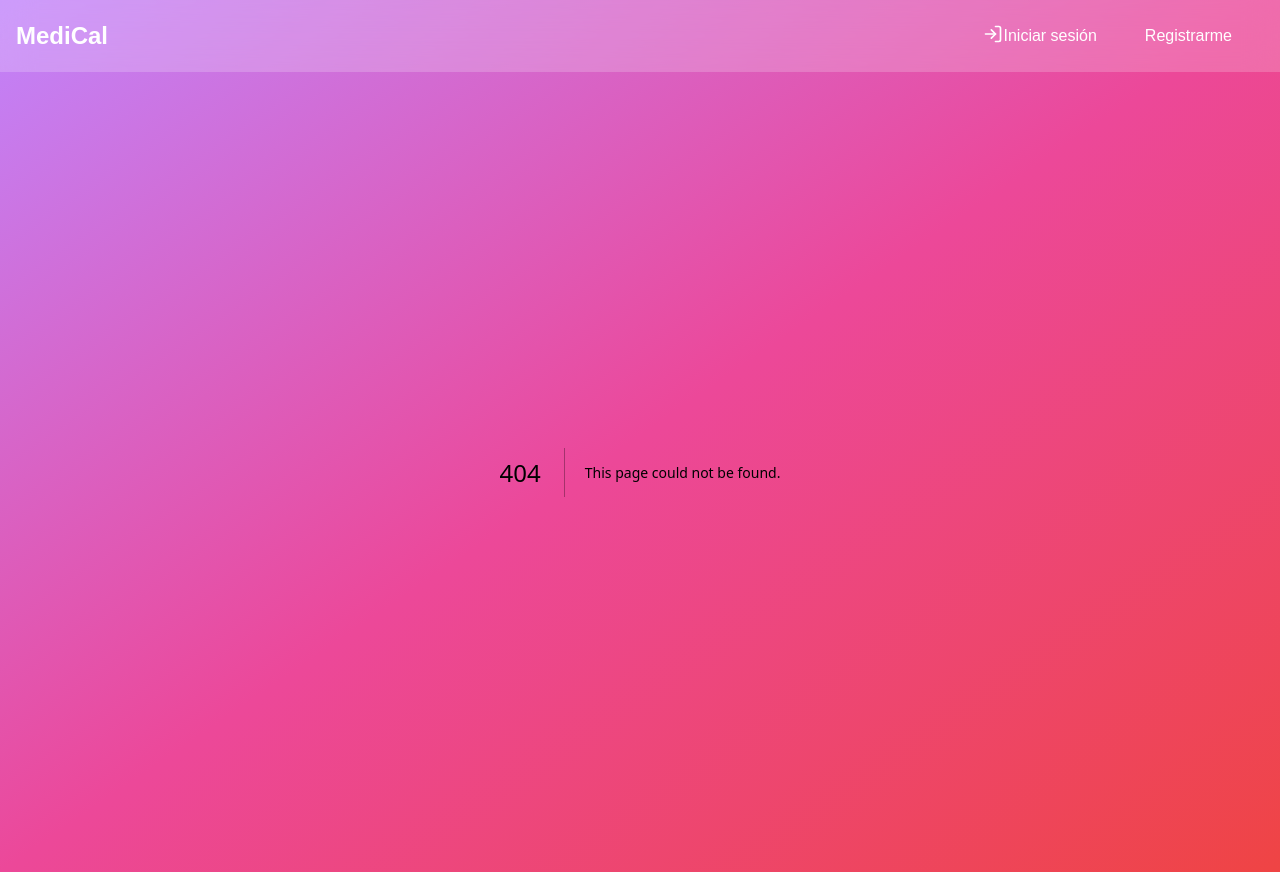
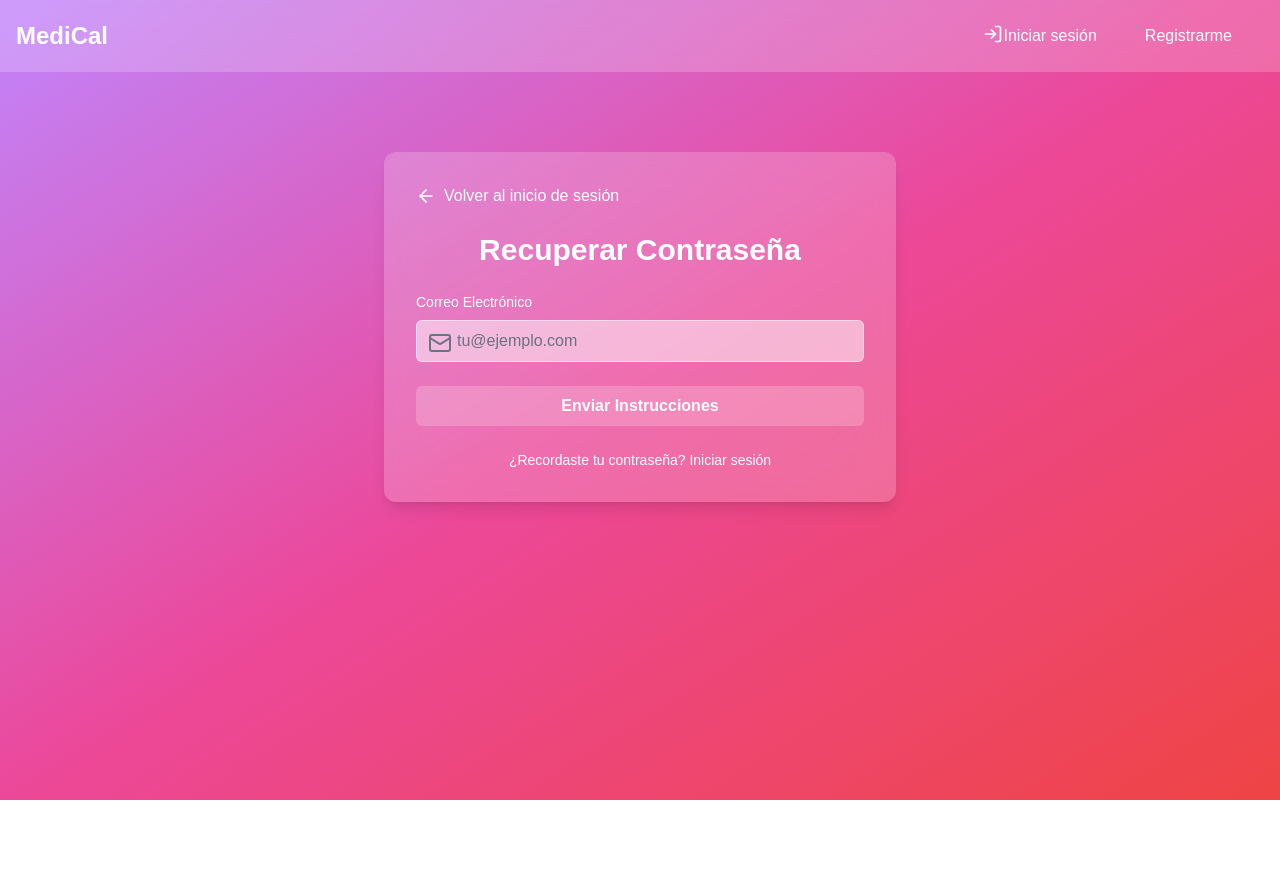
Before and after one commit to MartinKun/MediCal, a Next.js app in the folder frontend/: page /recoveryPassword in a window 1280 px wide. Before the commit this address had no page. After the commit the page ends 800 px from the top, so only its background shows below. Built offline with nearby package versions, Linux system fonts and the light colour scheme.

Commit message:
RecoveryPassword Page was added

```diff
--- a/frontend/src/app/login/page.tsx
+++ b/frontend/src/app/login/page.tsx
@@ -1,6 +1,7 @@
 "use client";
 import { LoginForm } from "@/components/form/LoginForm";
 import { Card } from "@/components/others/Card";
+import Link from "next/link";
 
 export default function Login() {
   return (
@@ -14,14 +15,14 @@ export default function Login() {
       <Card title={"Iniciar Sesión"}>
         <LoginForm />
         <div className="mt-4 text-center">
-          <a
-            href="#"
+          <Link
+            href="/recoveryPassword"
             className="text-white
                        hover:underline
                        text-sm"
           >
             ¿Olvidaste tu contraseña?
-          </a>
+          </Link>
         </div>
       </Card>
     </section>
--- /dev/null
+++ b/frontend/src/app/recoveryPassword/page.tsx
@@ -0,0 +1,39 @@
+"use client";
+import { RecoveryPasswordForm } from "@/components/form/RecoveryPasswordForm";
+import { Card } from "@/components/others/Card";
+import { ArrowLeftIcon } from "lucide-react";
+import Link from "next/link";
+
+export default function RecoveryPassword() {
+  return (
+    <section
+      className="max-w-xl
+                 mx-auto
+                 px-8
+                 py-8
+                 md:py-20"
+    >
+      <Card
+        backTo={{ href: "/login", value: "Volver al inicio de sesión" }}
+        title={"Recuperar Contraseña"}
+      >
+        <RecoveryPasswordForm />
+        <p
+          className="mt-6
+                     text-center
+                     text-white
+                     text-sm"
+        >
+          ¿Recordaste tu contraseña?{" "}
+          <Link
+            href="/login"
+            className="font-medium
+                       hover:underline"
+          >
+            Iniciar sesión
+          </Link>
+        </p>
+      </Card>
+    </section>
+  );
+}
--- /dev/null
+++ b/frontend/src/components/form/RecoveryPasswordForm.tsx
@@ -0,0 +1,23 @@
+import useFormState from "@/hook/useForm";
+import { MailIcon } from "lucide-react";
+import { InputWithIcon } from "./InputWithIcon";
+import { SubmitButton } from "./SubmitButton";
+
+export const RecoveryPasswordForm = () => {
+  const { formState, setFormState } = useFormState({ email: "" });
+  return (
+    <form className="space-y-6">
+      <InputWithIcon
+        name={"email"}
+        label={"Correo Electrónico"}
+        type={"email"}
+        placeholder={"tu@ejemplo.com"}
+        icon={MailIcon}
+        value={formState.email}
+        handleChange={setFormState}
+      />
+
+      <SubmitButton value={"Enviar Instrucciones"} />
+    </form>
+  );
+};
--- a/frontend/src/components/others/Card.tsx
+++ b/frontend/src/components/others/Card.tsx
@@ -1,8 +1,15 @@
+import { ArrowLeftIcon } from "lucide-react";
+import Link from "next/link";
+
 type Props = {
+  backTo?: {
+    href: string;
+    value: string;
+  };
   title: string;
 } & React.ComponentProps<"div">;
 
-export const Card = ({ title, children }: Props) => {
+export const Card = ({ backTo, title, children }: Props) => {
   return (
     <div
       className="bg-white
@@ -12,6 +19,22 @@ export const Card = ({ title, children }: Props) => {
                  p-8
                  shadow-lg"
     >
+      {backTo && (
+        <Link
+          href={backTo.href}
+          className="text-white
+                     hover:text-gray-200
+                     transition
+                     duration-300
+                     ease-in-out
+                     flex
+                     items-center
+                     mb-6"
+        >
+          <ArrowLeftIcon className="h-5 w-5 mr-2" />
+          {backTo.value}
+        </Link>
+      )}
       <h1
         className="text-3xl
                    font-bold
```
